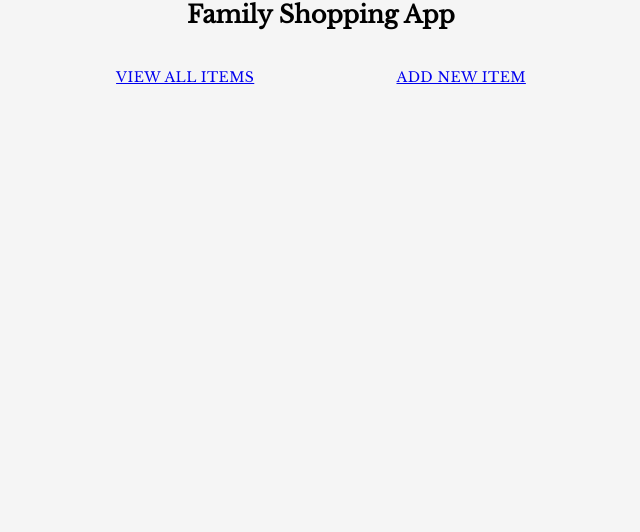
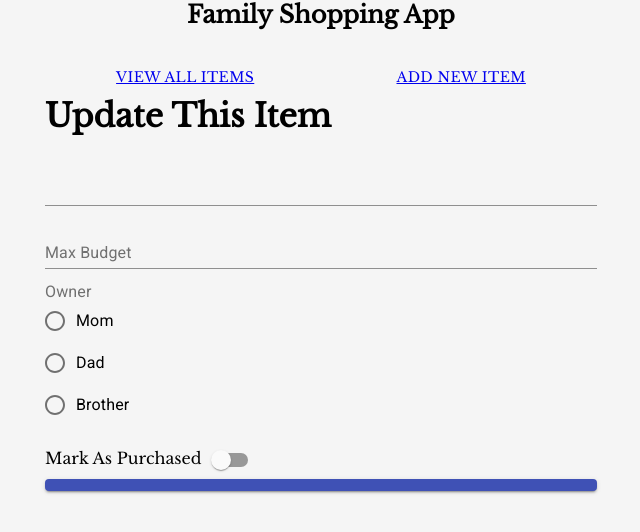
Before and after one commit to sean-p-ryan/family-shopping-app, a React (Create React App) app in the folder client/: page /update/1 in a window 1280 px wide. Shown: the top 532 px of the page, without its empty margins (319-959 px from the left). Built offline with nearby package versions, Linux system fonts and the light colour scheme; no server answers.

Commit message:
working on completing edit item functionality

```diff
--- a/client/src/App.js
+++ b/client/src/App.js
@@ -1,5 +1,5 @@
 import React, { Component } from "react";
-import { BrowserRouter as Router, Route, Link } from "react-router-dom";
+import { BrowserRouter as Router, Route, Link} from "react-router-dom";
 import 'typeface-roboto';
 import Container from '@material-ui/core/Container';
 import "./assets/App.css";
@@ -26,7 +26,7 @@ class App extends Component {
               </Button>
             </nav>
             <Route path="/" exact component={ItemList} />
-          <Route path="/edit/:id" component={EditItem} />
+            <Route path="/update/:id" component={EditItem} />
             <Route path="/create" component={CreateItem} />
           </Container >
         </Router>
--- a/client/src/components/CreateItem.js
+++ b/client/src/components/CreateItem.js
@@ -17,12 +17,15 @@ export default class CreateTodo extends Component {
         this.state = {
             item_name: '',
             item_owner: '',
-            max_budget: ''
+            item_max_budget: '',
+            purchased: false
         };
 
+        // change context of 'this' in component methods to constructor
         this.itemNameAdded = this.itemNameAdded.bind(this);
         this.maxBudgetAdded = this.maxBudgetAdded.bind(this);
         this.itemOwnerAdded = this.itemOwnerAdded.bind(this);
+        this.itemPurchased = this.itemPurchased.bind(this);
         this.onSubmit = this.onSubmit.bind(this);
     }
 
@@ -44,7 +47,19 @@ export default class CreateTodo extends Component {
         });
     };
 
+    itemPurchased = () => {
+        (!this.state.purchased) ?
+        this.setState({
+            purchased: true
+        })
+        :
+        this.setState({
+            purchased: false
+        })
+    }
+
     onSubmit = e => {
+        // stops immediate POST request
         e.preventDefault();
 
         console.log(`Form submitted`);
@@ -55,19 +70,23 @@ export default class CreateTodo extends Component {
         const newItem = {
             item_name: this.state.item_name,
             item_max_budget: this.state.item_max_budget,
-            item_owner: this.state.item_owner
+            item_owner: this.state.item_owner,
+            purchased: this.state.purchased
         }
 
+        // sends newItem object to 'create' endpoint as POST request
         axios.post('http://localhost:4000/create', newItem)
             .then(res => console.log("Here's the new item" + res.data));
 
         this.setState({
             item_name: '',
             item_owner: '',
-            item_max_budget: ''
+            item_max_budget: '',
+            purchased: false
         })
 
     }
+
     render() {
         return (
             <form
--- a/client/src/components/EditItem.js
+++ b/client/src/components/EditItem.js
@@ -1,10 +1,118 @@
 import React, { Component } from 'react';
+import axios from 'axios';
+import TextField from '@material-ui/core/TextField';
+import Button from '@material-ui/core/Button';
+import "../assets/App.css";
+import Radio from '@material-ui/core/Radio';
+import RadioGroup from '@material-ui/core/RadioGroup';
+import FormControl from '@material-ui/core/FormControl';
+import FormLabel from '@material-ui/core/FormLabel';
+import FormControlLabel from '@material-ui/core/FormControlLabel';
+import Switch from '@material-ui/core/Switch';
+
+
+
 
 export default class EditItem extends Component {
+    constructor(props) {
+        super(props);
+
+        this.state = {
+            item_name: '',
+            item_owner: '',
+            item_max_budget: '',
+            purchased: false
+        }
+    }
+
+    componentDidMount() {
+        axios.get('http://localhost:4000/' + this.props.match.params.id)
+            .then(res => {
+                console.log("here's the data" + res.data.item_name)
+                this.setState({
+                    item_name: res.data.item_name,
+                    item_owner: res.data.item_owner,
+                    item_max_budget: res.data.item_max_budget,
+                    purchased: res.data.purchased
+                })
+            })
+            .catch(function (error) {
+                console.log(error);
+            })
+    }
+
+    onSubmit = (e) => {
+
+    }
+
+    changeItemName = () => {
+
+    }
+
+    changeMaxBudget = () => {
+
+    }
+
+    changeItemOwner = () => {
+
+    }
+
+    handleSwitchChange = (e) => {
+
+    }
+
     render() {
         return (
             <div>
-                <p>Welcome to the Edit Item Component!!</p>
+                <h1>Update This Item</h1>
+
+                <form
+                    noValidate autoComplete="off"
+                    className="add-item-form"
+                    onSubmit={this.onSubmit}>
+                    <TextField
+                        id="standard-name"
+                        placeholder={this.state.item_name}
+                        className="form-field"
+                        value={this.state.item_name}
+                        onChange={this.changeItemName}
+                    />
+                    <TextField
+                        id="standard-number"
+                        label="Max Budget"
+                        type="number"
+                        className="form-field"
+                        value={this.state.item_max_budget}
+                        onChange={this.changeMaxBudget}
+                    />
+                    <FormControl className="form-field">
+                        <FormLabel component="legend">Owner</FormLabel>
+                        <RadioGroup
+                            aria-label="Owner"
+                            name="gender1"
+                            className="group"
+                            value={this.state.item_owner}
+                            onChange={this.changeItemOwner}
+                        >
+                            <FormControlLabel value="Mom" control={<Radio />} label="Mom" />
+                            <FormControlLabel value="Dad" control={<Radio />} label="Dad" />
+                            <FormControlLabel value="Brother" control={<Radio />} label="Brother" />
+                        </RadioGroup>
+                    </FormControl>
+                    <div>
+                        Mark As Purchased
+                    <Switch
+                        onChange={this.handleSwitchChange}
+                        value={false}
+                        inputProps="Purchased"
+                    />
+                    </div>
+                    <Button variant="contained"
+                        color="primary"
+                        className="add-item-button"
+                        type="submit">
+                    </Button>
+                </form>
             </div>
         )
     }
--- a/client/src/components/ItemList.js
+++ b/client/src/components/ItemList.js
@@ -2,6 +2,8 @@ import React, { Component } from 'react';
 import Typography from '@material-ui/core/Typography';
 import { BrowserRouter as Router, Link } from "react-router-dom";
 import axios from 'axios';
+import EditItem from './EditItem';
+
 
 // functional component to render each item
 const Item = props => (
@@ -9,14 +11,12 @@ const Item = props => (
         <td>{props.item.item_name}</td>
         <td>{props.item.item_max_budget}</td>
         <td>{props.item.item_owner}</td>
+        <td>{props.item.purchased}</td>
         <td>
-            <Router>
-                <Link to={"/update/" + props.item._id}>Edit</Link>
-            </Router>
+            <Link to={"/update/" + props.item._id}>Edit</Link>
         </td>
     </tr>
 )
-
 
 export default class ItemList extends Component {
     constructor(props) {
@@ -28,7 +28,7 @@ export default class ItemList extends Component {
         axios.get('http://localhost:4000/')
             .then(res => {
                 this.setState({ items: res.data });
-                console.log("here are the items" + this.state.items)
+                // console.log(this.state.items.map(item => item.purchased))
             })
             .catch(function (err) {
                 console.log(err);
@@ -37,10 +37,8 @@ export default class ItemList extends Component {
 
     // Iterate through item list outputting "Item" component for each one
     itemList() {
-        return this.state.items.map(function(currentItem, i){
-            if (currentItem.item_name) {
-                return <Item item={currentItem} key={i} />
-            }
+        return this.state.items.reverse().map(function (currentItem, i) {
+            return <Item item={currentItem} key={i} />
         })
     }
 
@@ -52,12 +50,11 @@ export default class ItemList extends Component {
                         <th>Item name</th>
                         <th>Max budget</th>
                         <th>Responsible</th>
+                        <th>Purchased</th>
                         <th>Edit item</th>
                     </tr>
                     {this.itemList()}
                 </table>
-
-
             </Typography>
         )
     }
```
Lines whose indentation alone changed are shown as unchanged.
